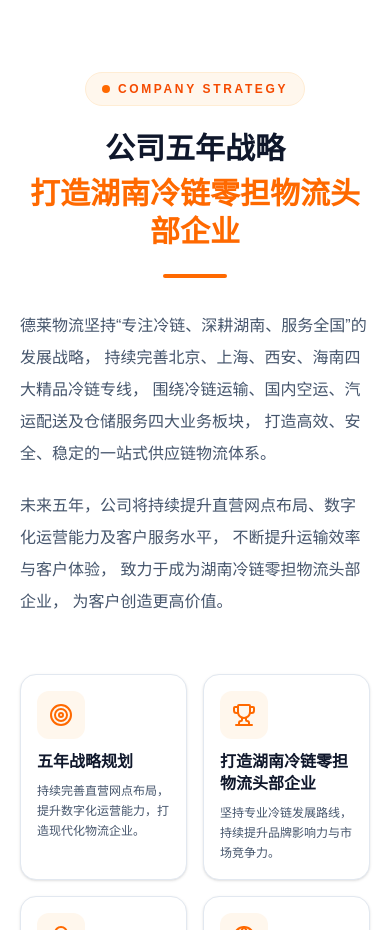
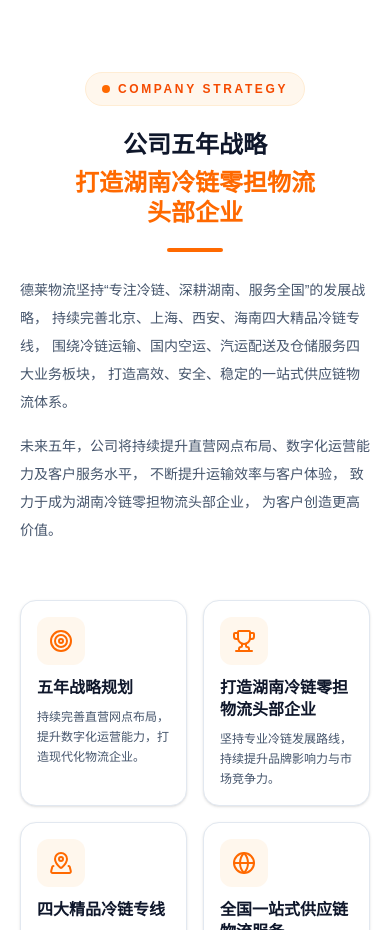
Before and after one commit to DelaiLogistics/delai-logistics, a Next.js app: page / in a window 390 px wide. Shown: the part 1020-1950 px from the top of the page. Built offline with nearby package versions, Linux system fonts and the light colour scheme.

Commit message:
标题改三行

```diff
--- a/components/company/CompanyHeader.tsx
+++ b/components/company/CompanyHeader.tsx
@@ -13,19 +13,21 @@
       </div>
 
       {/* Title */}
-      <h2 className="mt-6 text-3xl font-bold leading-tight text-slate-900 sm:text-4xl lg:mt-8 lg:text-6xl">
+      <h2 className="mt-6 text-2xl font-bold leading-tight text-slate-900 sm:text-4xl lg:mt-8 lg:text-6xl">
         公司五年战略
 
         <span className="mt-2 block text-orange-500 lg:mt-3">
-          打造湖南冷链零担物流头部企业
+          打造湖南冷链零担物流
+          <br className="sm:hidden" />
+          头部企业
         </span>
       </h2>
 
       {/* Divider */}
-      <div className="mx-auto mt-6 h-1 w-16 rounded-full bg-orange-500 lg:mt-8 lg:w-20" />
+      <div className="mx-auto mt-5 h-1 w-14 rounded-full bg-orange-500 sm:mt-6 sm:w-16 lg:mt-8 lg:w-20" />
 
       {/* Description */}
-      <div className="mx-auto mt-8 max-w-4xl space-y-5 text-left text-base leading-8 text-slate-600 sm:text-center sm:text-[17px] sm:leading-9 lg:mt-10 lg:text-lg">
+      <div className="mx-auto mt-6 max-w-4xl space-y-4 text-left text-sm leading-7 text-slate-600 sm:mt-8 sm:text-center sm:text-[17px] sm:leading-9 lg:mt-10 lg:space-y-5 lg:text-lg">
         <p>
           德莱物流坚持“专注冷链、深耕湖南、服务全国”的发展战略，
           持续完善北京、上海、西安、海南四大精品冷链专线，
```
